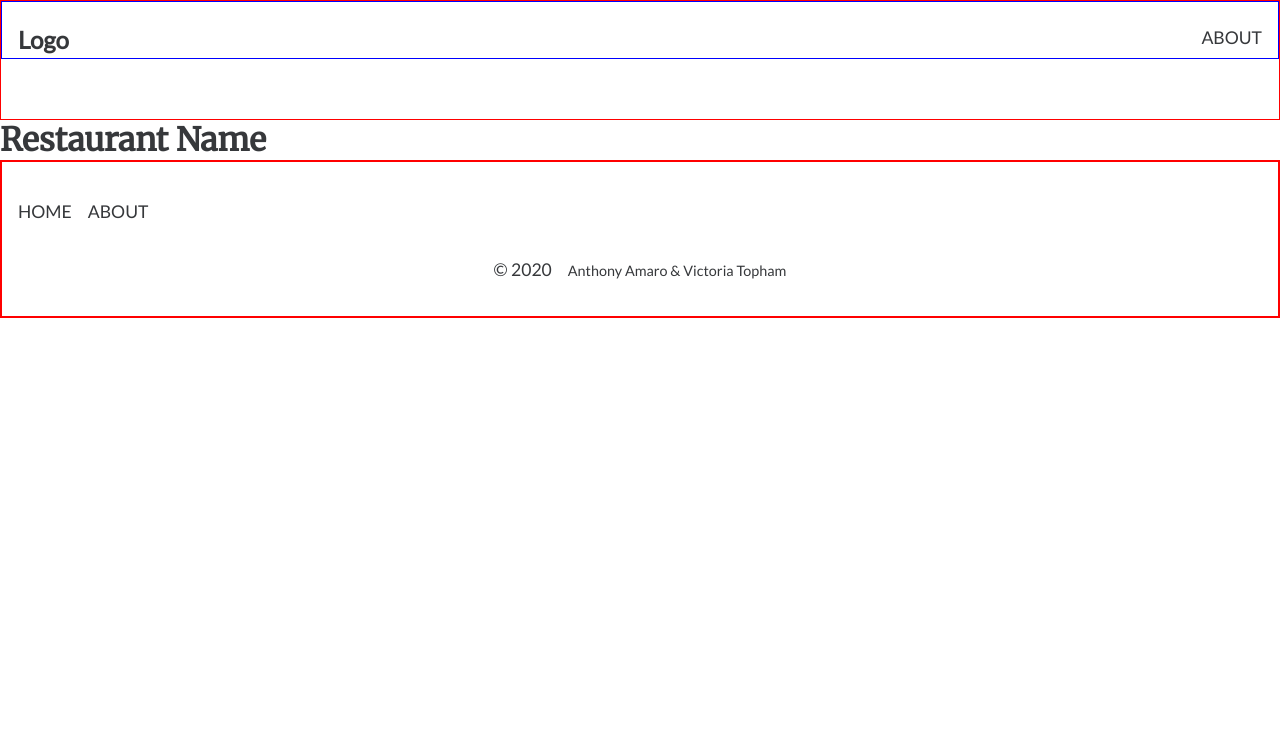
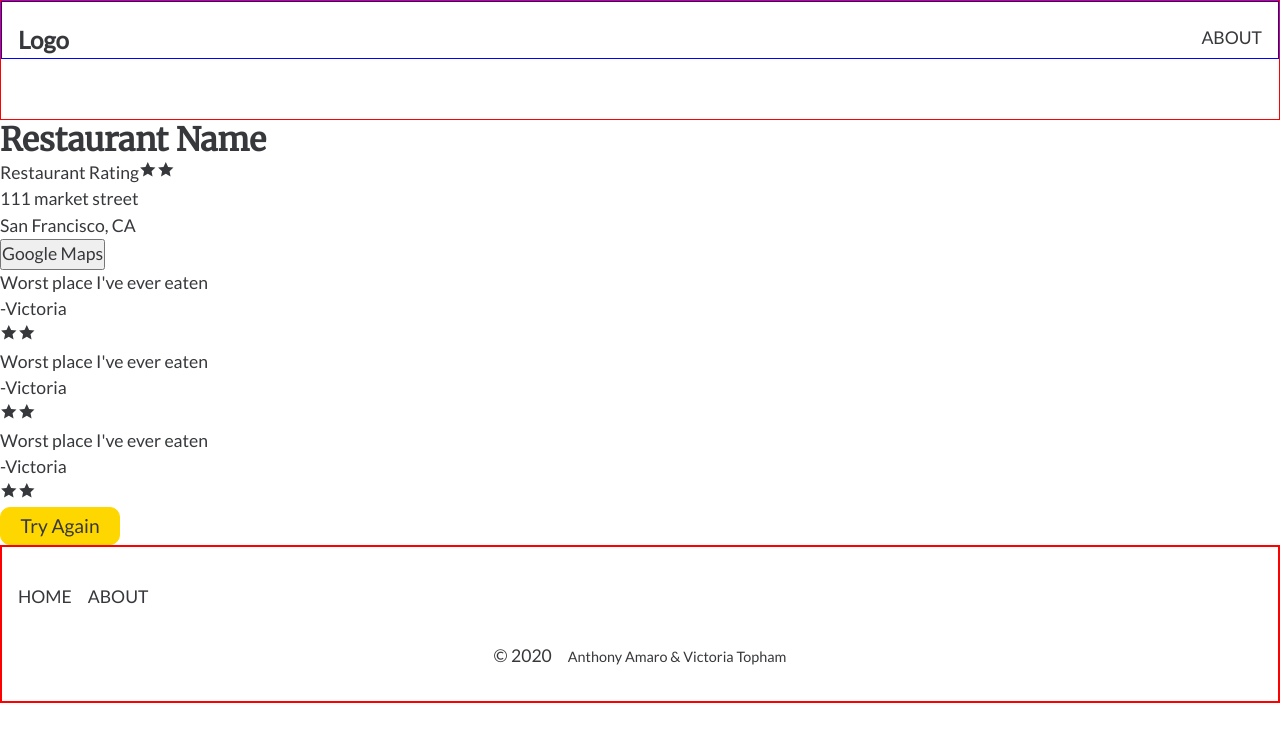
Before and after one commit to vtopham/bungle, a React (Create React App) app: page /search/1/800 in a window 1280 px wide. Shown: the top 742 px of the page. Built offline with nearby package versions, Linux system fonts and the light colour scheme.

Commit message:
restaurant components are in place

```diff
--- a/src/Components/Home.js
+++ b/src/Components/Home.js
@@ -14,7 +14,7 @@ function Home (props) {
         <div className = "home-container">
             <h1>Your #1 Bad Date-abase.</h1>
             <p>Here at Bungle, we want you to be able to plan the worst date possible. Why? We won't ask. Simply select your city and your date's least favorite cuisine to browse the worst restaurants in your area, guaranteed to ruin your evening.</p>
-            <p>You might be asking yourself: why would you agree to go on a date if you're just going to sabotage it? If you're asking that question, you must have very little imagination. What if you don't want to hurt nana's feelings by insisting that her nurse just 'isn't your type'? What if you want to see how your date acts under pressure? And what about good, old fasioned revenge?</p>
+            <p>You might be asking yourself: why would you agree to go on a date if you're just going to sabotage it? If you're asking that question, you must have very little imagination. What if you don't want to hurt nana's feelings by insisting that her nurse just 'isn't your type'? What if you want to see how your date acts under pressure? And what about good, old fashioned revenge?</p>
 
             <Search
                 location = {location}
--- a/src/Components/Restaurant.js
+++ b/src/Components/Restaurant.js
@@ -3,15 +3,60 @@
 import React from "react"
 import "../restaurant.scss"
 import { GoStar } from "react-icons/go";
+import {Link} from "react-router-dom"
 
+function Review (props) {
+    const {numOfStars, reviewer, reviewText} = props
+    const stars = [];
 
+    for (let i = 0; i < numOfStars; i++) {
+        stars.push(1);
+        console.log(stars);
+    }
+
+    return(
+        <>
+        <p className = "quote">{reviewText}</p>
+        <p className = "reviewer">-{reviewer}</p>
+        <span>
+            {stars.map( _ => <GoStar/>)}
+        </span>
+        </>
+    )
+}
 function Restaurant (props) {
 
     return(
         <>
         <div className = "restaurant-container">
             <h1>Restaurant Name</h1>
+            <div className="rating">
+                <span>Restaurant Rating</span>
+                <span>
+                    <GoStar />
+                    <GoStar />
+                </span>
+            </div>
+            <div className = "restaurant-address">
+                <div>
+                    <p>111 market street</p>
+                    <p>San Francisco, CA</p>
+                </div>
+                <button>Google Maps</button>
+            </div>
+            <div className = "restaurant-reviews">
+                <Review numOfStars = {2} reviewer = {`Victoria`} reviewText = {`Worst place I've ever eaten`}/>
+                <Review numOfStars = {2} reviewer = {`Victoria`} reviewText = {`Worst place I've ever eaten`}/>
+                <Review numOfStars = {2} reviewer = {`Victoria`} reviewText = {`Worst place I've ever eaten`}/>
+            </div>
+            <div className = "go-back-home">
+                <Link to = "/#search">
+                    <button>Try Again</button>
+                </Link>
+            </div>
+
         </div>
+
         </>
     )
 }
--- a/src/Components/Search.js
+++ b/src/Components/Search.js
@@ -103,7 +103,7 @@ function Search (props) {
     const array = [1,2,3]
     return(
         <>
-        <SearchForm>
+        <SearchForm id = "search">
             <SearchDiv className = "input">
                 <label htmlFor = "city">City</label>
                 <CustomSelect>
--- a/src/restaurant.scss
+++ b/src/restaurant.scss
@@ -2,3 +2,23 @@ $lg-lap-top: 1050px;
 $lap-top: 910px;
 $sm-lap-top: 800px;
 $phone: 500px;
+
+
+.restaurant-container {
+
+
+    .go-back-home {
+
+        button {
+            background: gold;
+            border-radius: 10px;
+            height: 2.4rem;
+            width: 120px;
+            border: 1px solid gold;
+            font-size: 1.2rem;
+        }
+
+    }
+
+
+}
```
